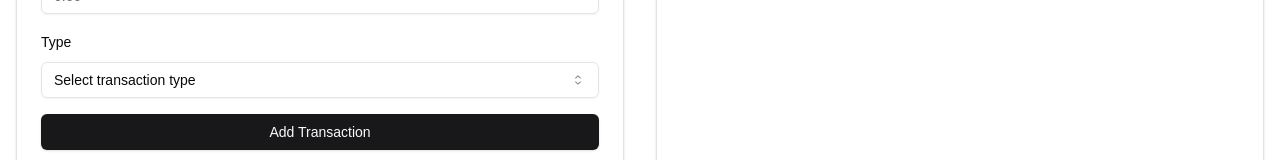
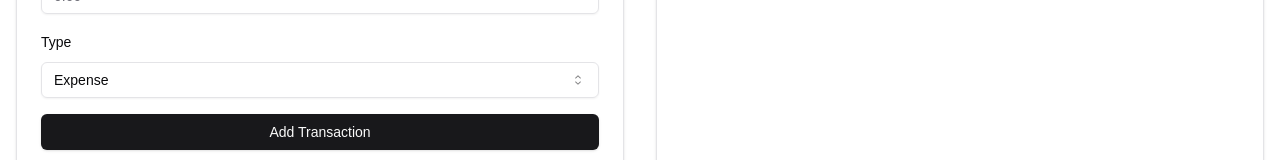
Before and after one commit to niclastanskanen/nextjs-ithogskolan-budget-tracker, a Next.js app: page / in a window 1280 px wide. Shown: the part 304-464 px from the top of the page. Built offline with nearby package versions, Linux system fonts and the light colour scheme.

Commit message:
add useState for BudgetForm component

```diff
--- a/components/BudgetForm.tsx
+++ b/components/BudgetForm.tsx
@@ -1,3 +1,7 @@
+"use client";
+
+import { useState } from "react";
+
 import { Card, CardContent, CardHeader, CardTitle } from "@/components/ui/card";
 import { Label } from "@/components/ui/label";
 import { Input } from "@/components/ui/input";
@@ -11,13 +15,26 @@ import {
 import { Button } from "@/components/ui/button";
 
 const BudgetForm = () => {
+  const [description, setDescription] = useState("");
+  const [amount, setAmount] = useState("");
+  const [type, setType] = useState<"income" | "expense">("expense");
+
+  const handleSubmit = (e: React.FormEvent) => {
+    e.preventDefault();
+    console.log({
+      description,
+      amount,
+      type,
+    });
+  };
+
   return (
     <Card>
       <CardHeader>
         <CardTitle>Add Transaction</CardTitle>
       </CardHeader>
       <CardContent>
-        <form className="space-y-4">
+        <form className="space-y-4" onSubmit={handleSubmit}>
           <div className="space-y-2">
             <Label htmlFor="description">Description</Label>
             <Input
@@ -26,6 +43,8 @@ const BudgetForm = () => {
               placeholder="Enter description"
               required
               className="w-full"
+              value={description}
+              onChange={(e) => setDescription(e.target.value)}
             />
           </div>
           <div className="space-y-2">
@@ -38,11 +57,17 @@ const BudgetForm = () => {
               min="0"
               required
               className="w-full"
+              value={amount}
+              onChange={(e) => setAmount(e.target.value)}
             />
           </div>
           <div className="space-y-2">
             <Label htmlFor="type">Type</Label>
-            <Select required>
+            <Select
+              value={type}
+              onValueChange={(value: "income" | "expense") => setType(value)}
+              required
+            >
               <SelectTrigger id="type" className="w-full">
                 <SelectValue placeholder="Select transaction type" />
               </SelectTrigger>
```
